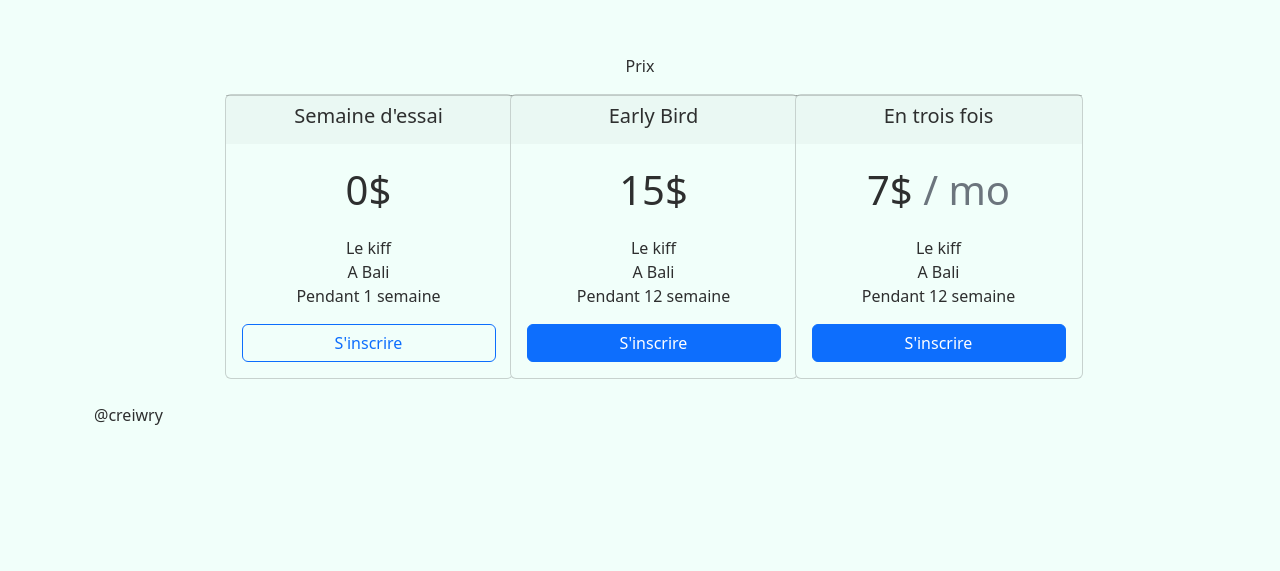
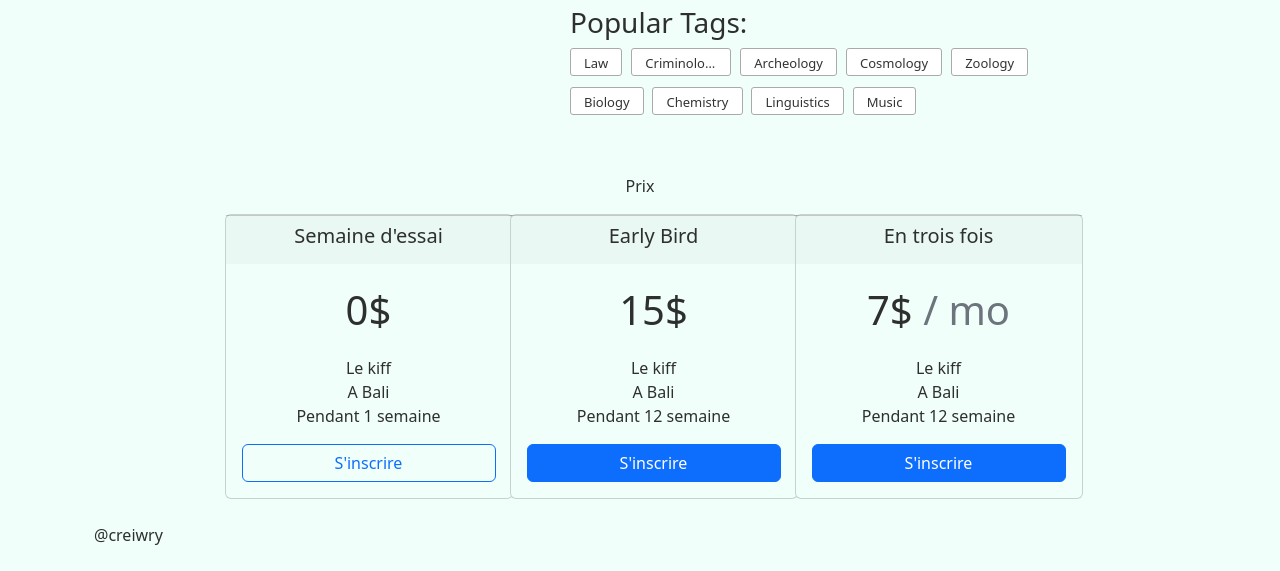
Before and after one commit to Chaimette/Chaimette.github.io, a plain HTML site: page index.html in a window 1280 px wide. Shown: the part 1527-2098 px from the top of the page. Before the commit the page ends 1978 px from the top, so only its background shows below. Drawn offline with Linux system fonts and the light colour scheme.

Commit message:
add tag sea container with basic visuals

```diff
--- a/index.html
+++ b/index.html
@@ -119,7 +119,44 @@
         </div>
       </div>
     </div>
-    <div>
+    <div class="container row">
+      <div id="testimonial-cards" class="col container">
+
+
+      </div>
+      <div id="tag-cloud" class="col container tagcloud01">
+        <h3>Popular Tags:</h3>
+        <ul>
+          <li>
+            <a href="#">Law</a>
+          </li>
+          <li>
+            <a href="#">Criminology</a>
+          </li>
+          <li>
+            <a href="#">Archeology</a>
+          </li>
+          <li>
+            <a href="#">Cosmology</a>
+          </li>
+          <li>
+            <a href="#">Zoology</a>
+          </li>
+          <li>
+            <a href="#">Biology</a>
+          </li>
+          <li>
+            <a href="#">Chemistry</a>
+          </li>
+          <li>
+            <a href="#">Linguistics</a>
+          </li>
+          <li>
+            <a href="#">Music</a>
+          </li>
+        </ul>
+      </div>
+    </div>
     <div class="container text-center">
       <div class="row pt-5">
         <p class="fs-0.5">Prix</p>
--- a/main.css
+++ b/main.css
@@ -13,6 +13,48 @@
   --bs-body-bg: #F1FFFA;
 }
 
+.tagcloud01 ul {
+	margin: 0;
+	padding: 0;
+	list-style: none;
+}
+.tagcloud01 ul li {
+	display: inline-block;
+	margin: 0 .3em .3em 0;
+	padding: 0;
+}
+.tagcloud01 ul li a {
+	display: inline-block;
+	max-width: 100px;
+	height: 28px;
+	line-height: 28px;
+	padding: 0 1em;
+	background-color: #fff;
+	border: 1px solid #aaa;
+	border-radius: 3px;
+	white-space: nowrap;
+	text-overflow: ellipsis;
+	overflow: hidden;
+	color: #333;
+	font-size: 13px;
+	text-decoration: none;
+	-webkit-transition: .2s;
+	transition: .2s;
+}
+.tagcloud01 ul li a:hover {
+	background-color: #3498db;
+	border: 1px solid #3498db;
+	color: #fff;
+}
+
+.chip {
+  border: solid 1px;
+  border-radius: 20%;
+  padding: 5px;
+  margin: 5px;
+
+}
+
 .gold-color {
   color: var(--bs-gold);
 }
@@ -20,7 +62,20 @@
   color: var(--bs-gold);
 
 }
+.chip.chip-md {
+  height: 42px;
+  line-height: 42px;
+  border-radius: 21px;
+}
 
+.chip.chip-md .close {
+  height: 42px;
+  line-height: 42px;
+  border-radius: 21px;
+}
+.center {
+  text-align:center;
+}
 /* .nav-link { */
 /*   color: var(--bs-gold); */
 /* } */
```
